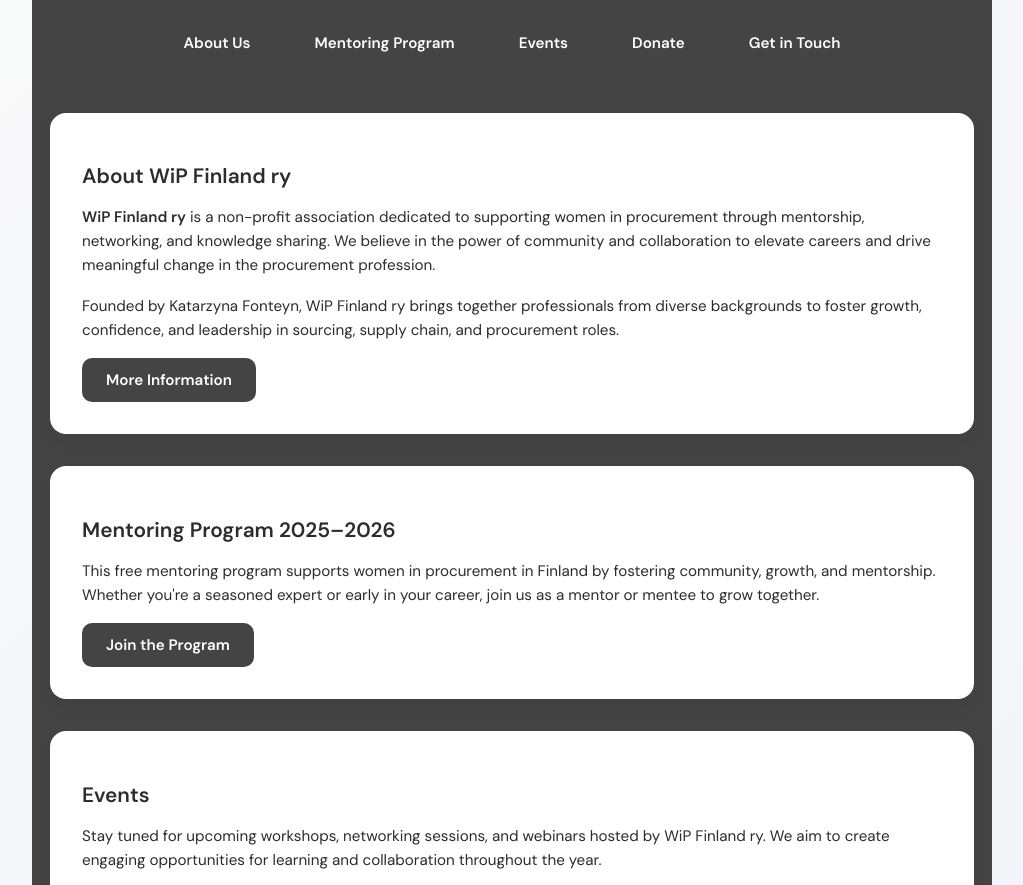
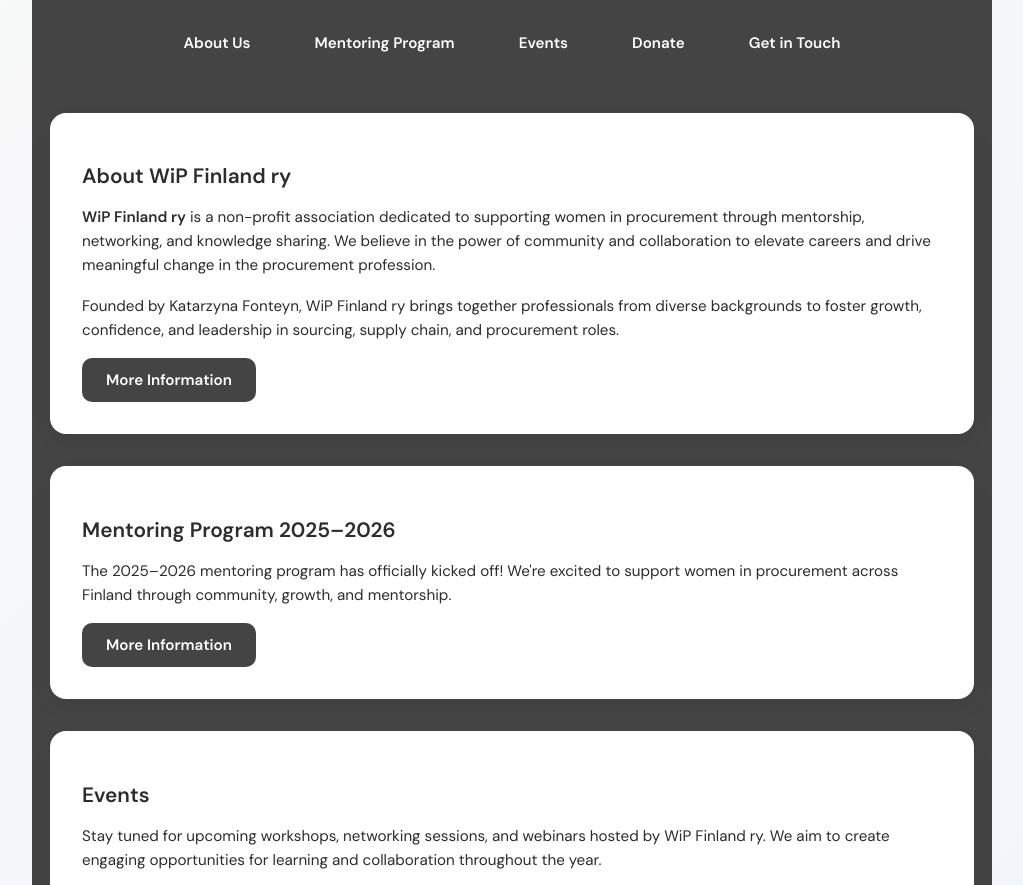
Before and after one commit to Skyfall2307/WiPFinlandry, a plain HTML site: page index.html in a window 1280 px wide. Shown: the part 177-1062 px from the top of the page, without its empty margins (128-1151 px from the left). Drawn offline with Linux system fonts and the light colour scheme.

Commit message:
Update index.html

```diff
--- a/index.html
+++ b/index.html
@@ -32,8 +32,8 @@
 
     <div class="section-card" id="program">
       <h2>Mentoring Program 2025–2026</h2>
-      <p>This free mentoring program supports women in procurement in Finland by fostering community, growth, and mentorship. Whether you're a seasoned expert or early in your career, join us as a mentor or mentee to grow together.</p>
-      <a href="https://wipfinland2025-registration.netlify.app/" target="_blank" class="cta">Join the Program</a>
+      <p>The 2025–2026 mentoring program has officially kicked off! We're excited to support women in procurement across Finland through community, growth, and mentorship.</p>
+      <a href="https://wipfinland2025-registration.netlify.app/" target="_blank" class="cta">More Information</a>
     </div>
 
     <div class="section-card" id="events">
```
